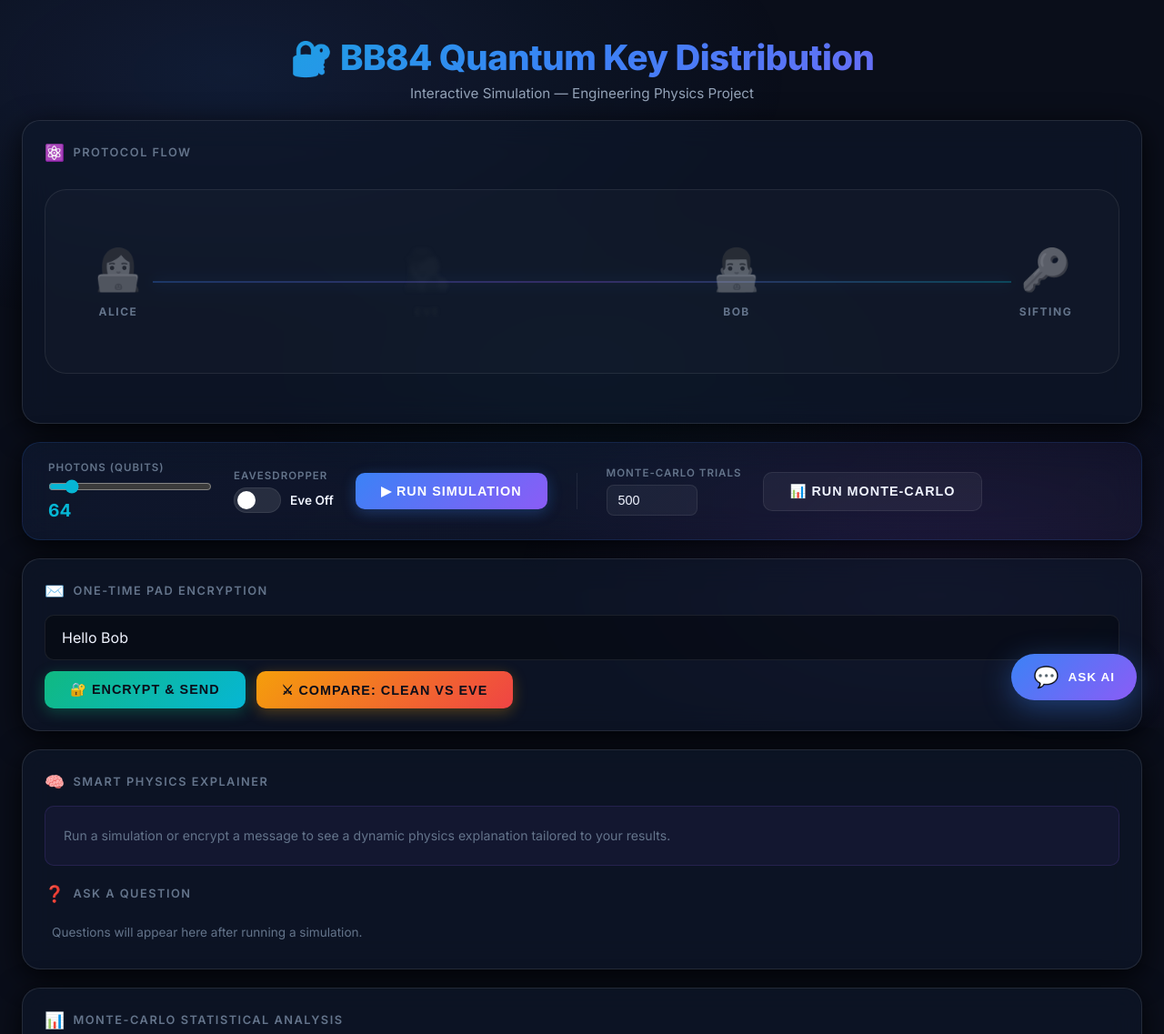
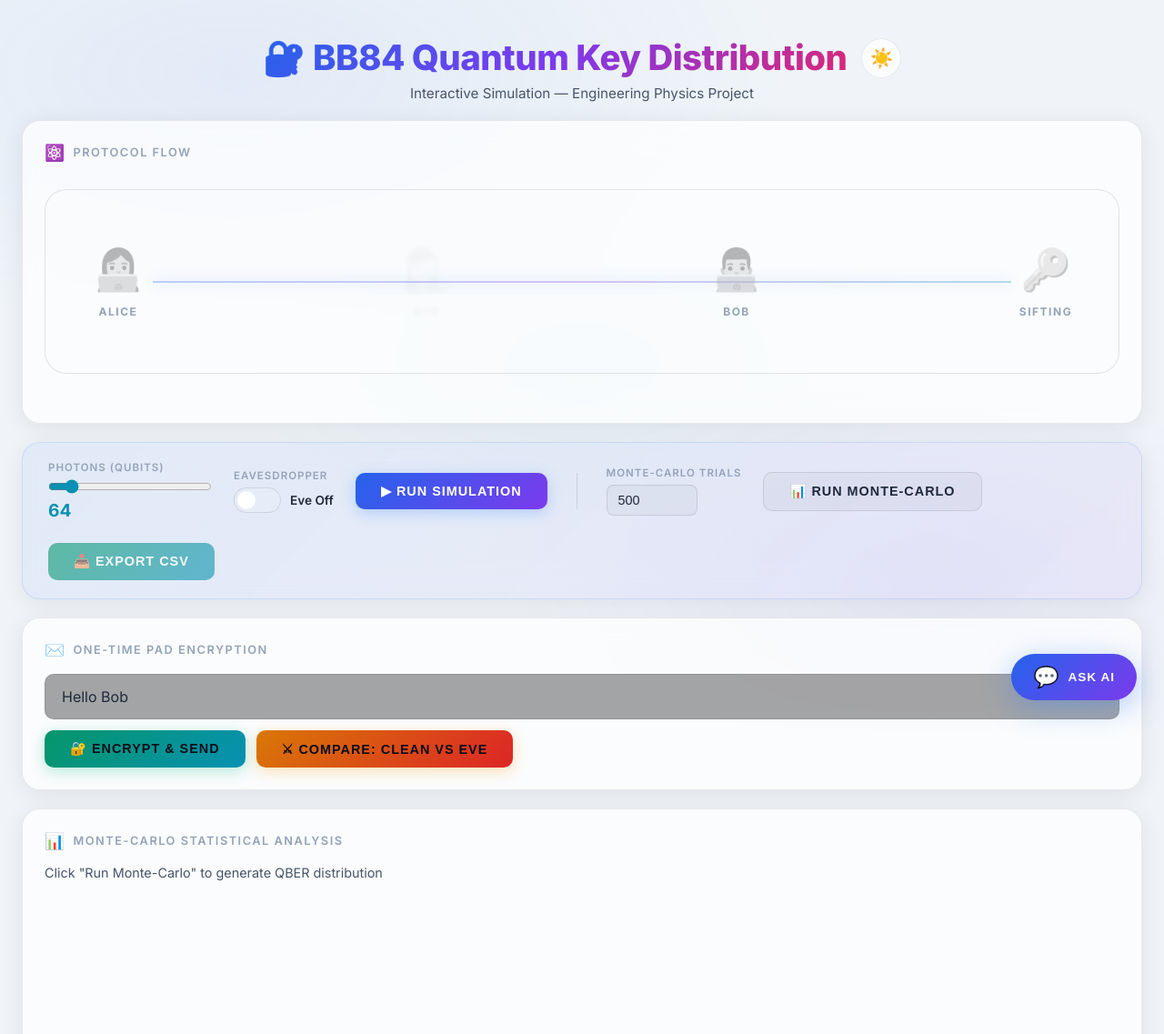
Before and after one commit to yugchaudhary/BB84-QUANTUM-KEY-DISTRIBUTION, a plain HTML site: page dashboard/index.html in a window 1280 px wide. Shown: the top 1137 px of the page at 91% size. Drawn offline with nearby package versions, Linux system fonts and the light colour scheme.

Commit message:
Add light/dark mode, CSV export, fix AI, cleanup UI

```diff
--- a/dashboard/app.js
+++ b/dashboard/app.js
@@ -452,9 +452,8 @@ async function runSingle() {
             <div>Compression: <strong>${(result.compressionRatio * 100).toFixed(1)}%</strong></div>
         </div>`;
 
-    // Update explainer
-    $('dynamicExplainer').innerHTML = generateExplainer(result, null, null, eveActive);
-    renderQA(result, eveActive);
+    // Enable export
+    $('exportBtn').disabled = false;
 
     $('resultsSection').style.display = 'block';
     $('resultsSection').scrollIntoView({ behavior: 'smooth', block: 'start' });
@@ -528,9 +527,8 @@ async function runEncrypt() {
 
     $('otpSection').style.display = 'block';
 
-    // Update explainer with encryption context
-    $('dynamicExplainer').innerHTML = generateExplainer(result, plaintext, bobDecrypted, eveActive);
-    renderQA(result, eveActive);
+    // Enable export
+    $('exportBtn').disabled = false;
 
     $('paInfo').innerHTML = `
         <div style="display:grid;grid-template-columns:1fr 1fr;gap:8px;font-size:0.85rem">
@@ -605,10 +603,6 @@ function runDualScenario() {
         </div>`;
 
     $('dualSection').style.display = 'block';
-
-    // Update explainer for Eve scenario
-    $('dynamicExplainer').innerHTML = generateExplainer(eveR, plaintext, eveDec.text, true);
-    renderQA(eveR, true);
 
     $('dualSection').scrollIntoView({ behavior: 'smooth', block: 'start' });
 }
@@ -717,11 +711,74 @@ function renderHistogram(cleanQbers, eveQbers) {
     });
 }
 
-// ── Init ───────────────────────────────────────────────────────────────────
+// ── Init ───────────────────────────────────────────────────────────────────────
 document.addEventListener('DOMContentLoaded', () => {
     initControls();
     initChat();
+    initTheme();
+    initExport();
 });
+
+// ── Theme Toggle ───────────────────────────────────────────────────────────────
+function initTheme() {
+    const btn = $('themeToggle');
+    const saved = localStorage.getItem('bb84_theme');
+    const prefersDark = window.matchMedia('(prefers-color-scheme: dark)').matches;
+    const theme = saved || (prefersDark ? 'dark' : 'light');
+    applyTheme(theme);
+
+    btn.addEventListener('click', () => {
+        const current = document.documentElement.getAttribute('data-theme') || 'dark';
+        const next = current === 'dark' ? 'light' : 'dark';
+        applyTheme(next);
+        localStorage.setItem('bb84_theme', next);
+    });
+}
+
+function applyTheme(theme) {
+    document.documentElement.setAttribute('data-theme', theme);
+    const btn = $('themeToggle');
+    btn.textContent = theme === 'dark' ? '🌙' : '☀️';
+}
+
+// ── Export CSV ────────────────────────────────────────────────────────────────
+function initExport() {
+    $('exportBtn').addEventListener('click', exportCSV);
+}
+
+function exportCSV() {
+    if (!lastResult) return;
+    const r = lastResult;
+    const n = r.alice.bits.length;
+
+    let csv = 'BB84 QKD Simulation Results\n';
+    csv += `Photons,${n}\n`;
+    csv += `Eve Active,${r.eve.active}\n`;
+    csv += `QBER,${(r.qber * 100).toFixed(2)}%\n`;
+    csv += `Sifted Key Length,${r.siftedLen}\n`;
+    csv += `Bit Errors,${r.sifted.errors}\n`;
+    csv += `Final Key Length,${r.finalKeyLen}\n`;
+    csv += `Compression Ratio,${(r.compressionRatio * 100).toFixed(1)}%\n`;
+    csv += '\n';
+    csv += '#,Alice Bit,Alice Basis,Eve Basis,Eve Bit,Bob Basis,Bob Bit,Basis Match,Bit Match\n';
+
+    for (let i = 0; i < n; i++) {
+        const basisMatch = r.alice.bases[i] === r.bob.bases[i] ? 'Yes' : 'No';
+        const bitMatch = r.alice.bits[i] === r.bob.bits[i] ? 'Yes' : 'No';
+        const eveBasis = r.eve.active ? BASIS_SYM[r.eve.bases[i]] : '-';
+        const eveBit = r.eve.active ? r.eve.bits[i] : '-';
+        csv += `${i + 1},${r.alice.bits[i]},${BASIS_SYM[r.alice.bases[i]]},${eveBasis},${eveBit},${BASIS_SYM[r.bob.bases[i]]},${r.bob.bits[i]},${basisMatch},${bitMatch}\n`;
+    }
+
+    const blob = new Blob([csv], { type: 'text/csv' });
+    const url = URL.createObjectURL(blob);
+    const a = document.createElement('a');
+    a.href = url;
+    a.download = `bb84_simulation_${new Date().toISOString().slice(0, 10)}.csv`;
+    a.click();
+    URL.revokeObjectURL(url);
+}
+
 
 // ═══════════════════════════════════════════════════════════════════════════
 // AI CHAT CONTROLLER — Gemini API Integration
@@ -862,8 +919,8 @@ async function callGemini(userPrompt, apiKey) {
     to answer the user's specific doubts. Keep responses concise and formatted with markdown (bold, code blocks).
     If a user asks about the results on their screen, use the Context provided.`;
 
-    const url = `https://generativelanguage.googleapis.com/v1beta/models/gemini-1.5-flash:generateContent?key=${apiKey}`;
-    // Version: 1.0.3 - Fixed v1 vs v1beta model support
+    const url = `https://generativelanguage.googleapis.com/v1beta/models/gemini-2.5-flash:generateContent?key=${apiKey}`;
+    // Version: 1.0.4 - Switched to gemini-2.5-flash (current stable model)
 
     const payload = {
         contents: [{
--- a/dashboard/index.html
+++ b/dashboard/index.html
@@ -20,7 +20,10 @@
 
     <!-- ══════════ HEADER ══════════ -->
     <header class="header">
-        <h1>🔐 BB84 Quantum Key Distribution</h1>
+        <div class="header-row">
+            <h1>🔐 BB84 Quantum Key Distribution</h1>
+            <button id="themeToggle" class="theme-toggle" title="Toggle Light/Dark Mode">🌙</button>
+        </div>
         <p class="subtitle">Interactive Simulation — Engineering Physics Project</p>
     </header>
 
@@ -83,6 +86,7 @@
                     style="width:100px;padding:8px 12px;background:var(--bg-glass);border:1px solid var(--border);border-radius:8px;color:var(--text-primary);font-size:0.9rem">
             </div>
             <button id="mcBtn" class="btn btn-secondary">📊 Run Monte-Carlo</button>
+            <button id="exportBtn" class="btn btn-export" title="Export results as CSV" disabled>📥 Export CSV</button>
         </div>
 
         <!-- ══════════ MESSAGE INPUT + ENCRYPT ══════════ -->
@@ -189,20 +193,7 @@
 
         </div><!-- /resultsSection -->
 
-        <!-- ══════════ SMART EXPLAINER ══════════ -->
-        <div class="card" style="margin-top:20px">
-            <div class="card-title"><span class="icon">🧠</span> Smart Physics Explainer</div>
-            <div id="dynamicExplainer" class="explainer-dynamic">
-                <p style="color:var(--text-dim)">Run a simulation or encrypt a message to see a dynamic physics
-                    explanation tailored to your results.</p>
-            </div>
-            <div class="card-title" style="margin-top:8px"><span class="icon">❓</span> Ask a Question</div>
-            <div id="qaList" class="qa-list">
-                <div style="color:var(--text-dim);font-size:0.85rem;padding:8px">
-                    Questions will appear here after running a simulation.
-                </div>
-            </div>
-        </div>
+
 
         <!-- ══════════ MONTE CARLO SECTION ══════════ -->
         <div id="mcSection" style="margin-top:20px">
--- a/dashboard/style.css
+++ b/dashboard/style.css
@@ -25,6 +25,55 @@
     --glass-bg: rgba(15, 23, 42, 0.65);
     --glass-border: rgba(255, 255, 255, 0.1);
     --glass-shadow: 0 8px 32px 0 rgba(0, 0, 0, 0.8);
+}
+
+/* ── Light Theme ── */
+[data-theme="light"] {
+    --bg-primary: #f0f4f8;
+    --bg-secondary: #e2e8f0;
+    --bg-card: rgba(255, 255, 255, 0.85);
+    --bg-glass: rgba(0, 0, 0, 0.03);
+    --border: rgba(0, 0, 0, 0.1);
+    --text-primary: #1e293b;
+    --text-secondary: #475569;
+    --text-dim: #94a3b8;
+    --accent-blue: #2563eb;
+    --accent-cyan: #0891b2;
+    --accent-purple: #7c3aed;
+    --accent-green: #059669;
+    --accent-red: #dc2626;
+    --accent-amber: #d97706;
+    --accent-pink: #db2777;
+    --glow-blue: 0 0 12px rgba(37, 99, 235, 0.15);
+    --glow-cyan: 0 0 12px rgba(8, 145, 178, 0.15);
+    --glow-purple: 0 0 12px rgba(124, 58, 237, 0.15);
+    --glass-bg: rgba(255, 255, 255, 0.7);
+    --glass-border: rgba(0, 0, 0, 0.08);
+    --glass-shadow: 0 4px 24px 0 rgba(0, 0, 0, 0.08);
+}
+
+[data-theme="light"] .bg-gradient {
+    background:
+        radial-gradient(ellipse 80% 60% at 20% 10%, rgba(59, 130, 246, 0.08) 0%, transparent 60%),
+        radial-gradient(ellipse 60% 50% at 80% 80%, rgba(139, 92, 246, 0.06) 0%, transparent 60%),
+        radial-gradient(ellipse 50% 40% at 50% 50%, rgba(6, 182, 212, 0.04) 0%, transparent 60%);
+}
+
+[data-theme="light"] .card:hover {
+    box-shadow: 0 8px 32px rgba(0, 0, 0, 0.12);
+    border-color: rgba(0, 0, 0, 0.15);
+}
+
+[data-theme="light"] .card::before {
+    background: linear-gradient(90deg, transparent, rgba(0, 0, 0, 0.02), transparent);
+}
+
+[data-theme="light"] .photon-table thead {
+    background: rgba(0, 0, 0, 0.04);
+}
+
+[data-theme="light"] .photon-table tr:hover {
+    background: rgba(0, 0, 0, 0.02);
 }
 
 * {
@@ -69,6 +118,36 @@ body {
     padding: 40px 20px 20px;
 }
 
+.header-row {
+    display: flex;
+    justify-content: center;
+    align-items: center;
+    gap: 16px;
+}
+
+.theme-toggle {
+    background: var(--glass-bg);
+    border: 1px solid var(--glass-border);
+    border-radius: 50%;
+    width: 44px;
+    height: 44px;
+    font-size: 1.3rem;
+    cursor: pointer;
+    display: flex;
+    align-items: center;
+    justify-content: center;
+    transition: all 0.3s ease;
+    color: var(--text-primary);
+    backdrop-filter: blur(8px);
+    -webkit-backdrop-filter: blur(8px);
+}
+
+.theme-toggle:hover {
+    transform: scale(1.1) rotate(15deg);
+    box-shadow: var(--glow-purple);
+    border-color: var(--accent-purple);
+}
+
 .header h1 {
     font-size: 2.4rem;
     font-weight: 800;
@@ -77,6 +156,12 @@ body {
     background-clip: text;
     -webkit-text-fill-color: transparent;
     letter-spacing: -0.5px;
+}
+
+[data-theme="light"] .header h1 {
+    background: linear-gradient(135deg, var(--accent-blue), var(--accent-purple), var(--accent-pink));
+    -webkit-background-clip: text;
+    background-clip: text;
 }
 
 .header .subtitle {
@@ -285,6 +370,25 @@ body {
 
 .btn-secondary:hover {
     background: rgba(255, 255, 255, 0.1);
+}
+
+.btn-export {
+    background: linear-gradient(135deg, var(--accent-green), var(--accent-cyan));
+    color: #fff;
+    border: none;
+    opacity: 0.6;
+    cursor: not-allowed;
+    transition: all 0.3s ease;
+}
+
+.btn-export:not(:disabled) {
+    opacity: 1;
+    cursor: pointer;
+}
+
+.btn-export:not(:disabled):hover {
+    transform: translateY(-2px);
+    box-shadow: 0 4px 16px rgba(16, 185, 129, 0.4);
 }
 
 /* Stat cards */
```
